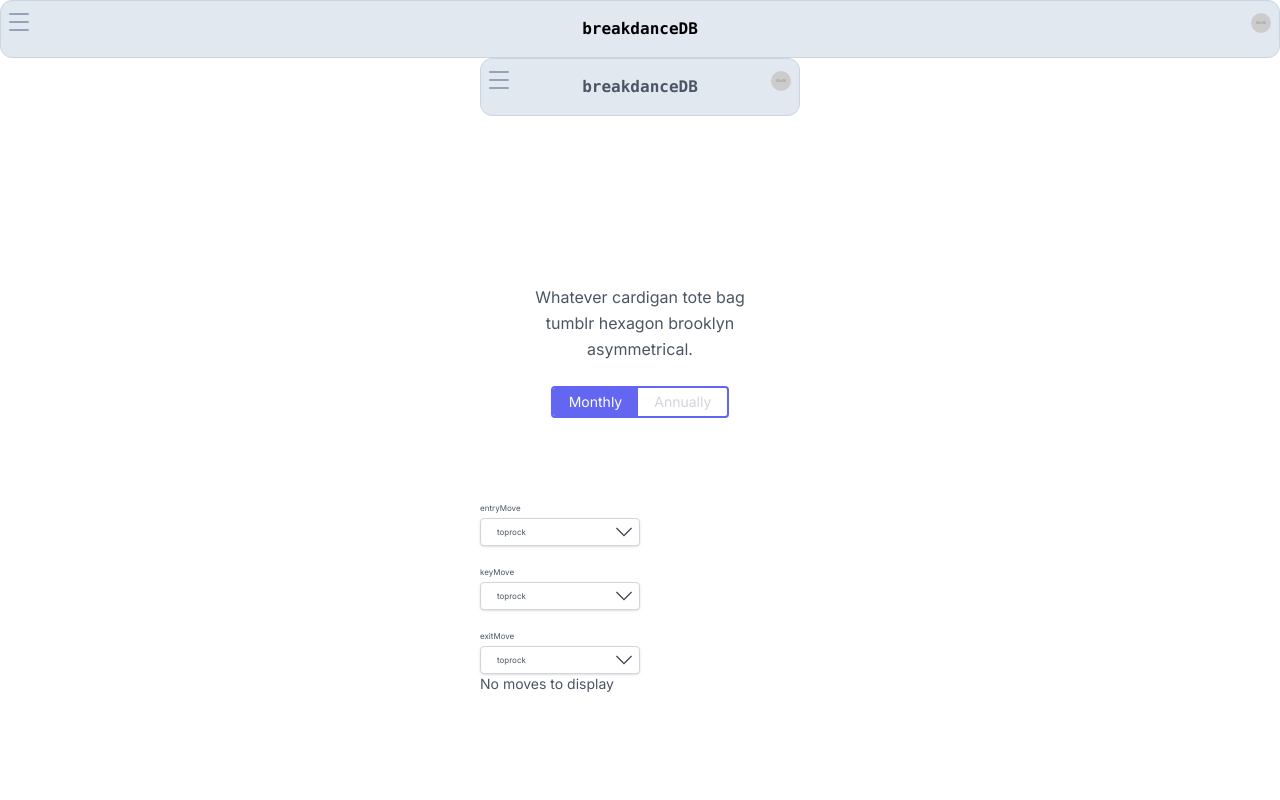
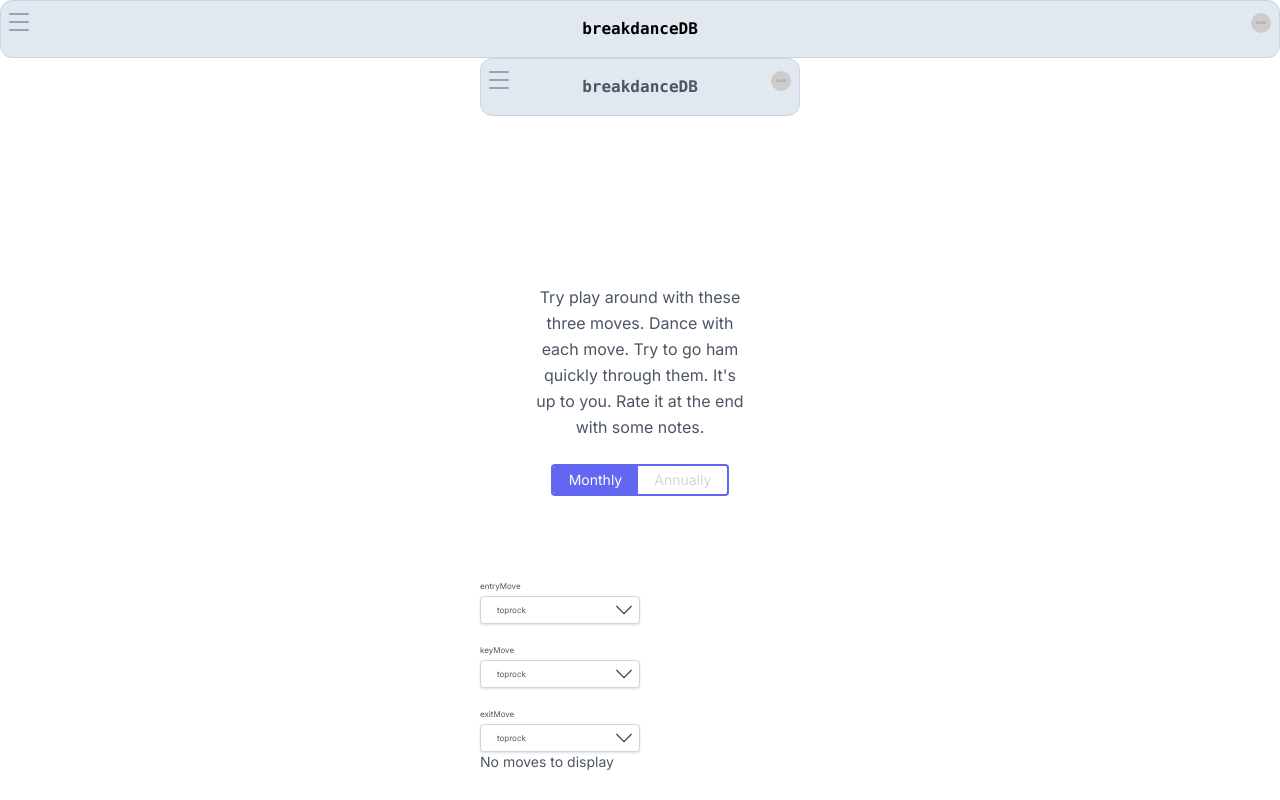
Before and after one commit to volaix/breakdancedb, a Next.js app: page /learnflows in a window 1280 px wide. Built offline with nearby package versions, Linux system fonts and the light colour scheme.

Commit message:
updated text

```diff
--- a/src/app/learnflows/page.tsx
+++ b/src/app/learnflows/page.tsx
@@ -105,7 +105,6 @@ export default function RenderFlows() {
     } else {
       console.log('cannot find move currently being learned')
     }
-
     updateLearning()
   }
   const onClickSkip = () => {
@@ -115,16 +114,19 @@ export default function RenderFlows() {
     updateLearning()
   }
 
+  //-----------------------render--------------------
   return (
     <main>
       <div className="flex w-full max-w-xs flex-col items-center justify-between text-sm dark:text-gray-600 ">
         <div className="mt-10 flex w-full flex-col">
           <div className="mb-20 flex w-full flex-col text-center dark:text-gray-400">
             <h1 className="title-font mb-2 text-3xl font-medium text-white sm:text-4xl">
-              Pricing
+              Flows
             </h1>
             <p className="mx-auto text-base leading-relaxed lg:w-2/3">
-              Whatever cardigan tote bag tumblr hexagon brooklyn asymmetrical.
+              {`
+              Try play around with these three moves. Dance with each move. Try to go ham quickly through them. It's up to you. Rate it at the end with some notes.
+`}
             </p>
             <div className="mx-auto mt-6 flex overflow-hidden rounded border-2 border-indigo-500">
               <button className="bg-indigo-500 px-4 py-1 text-white focus:outline-none">
```
